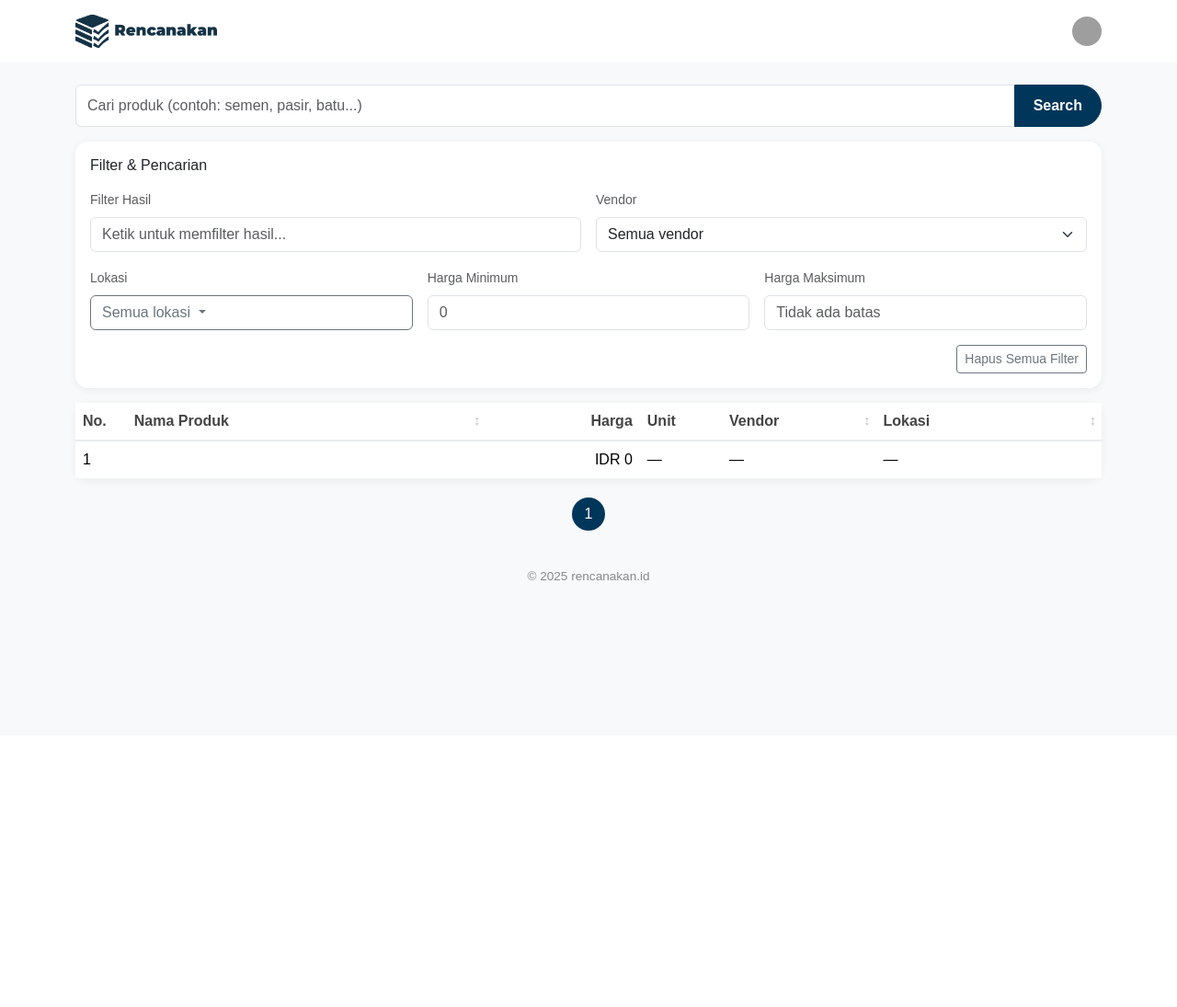
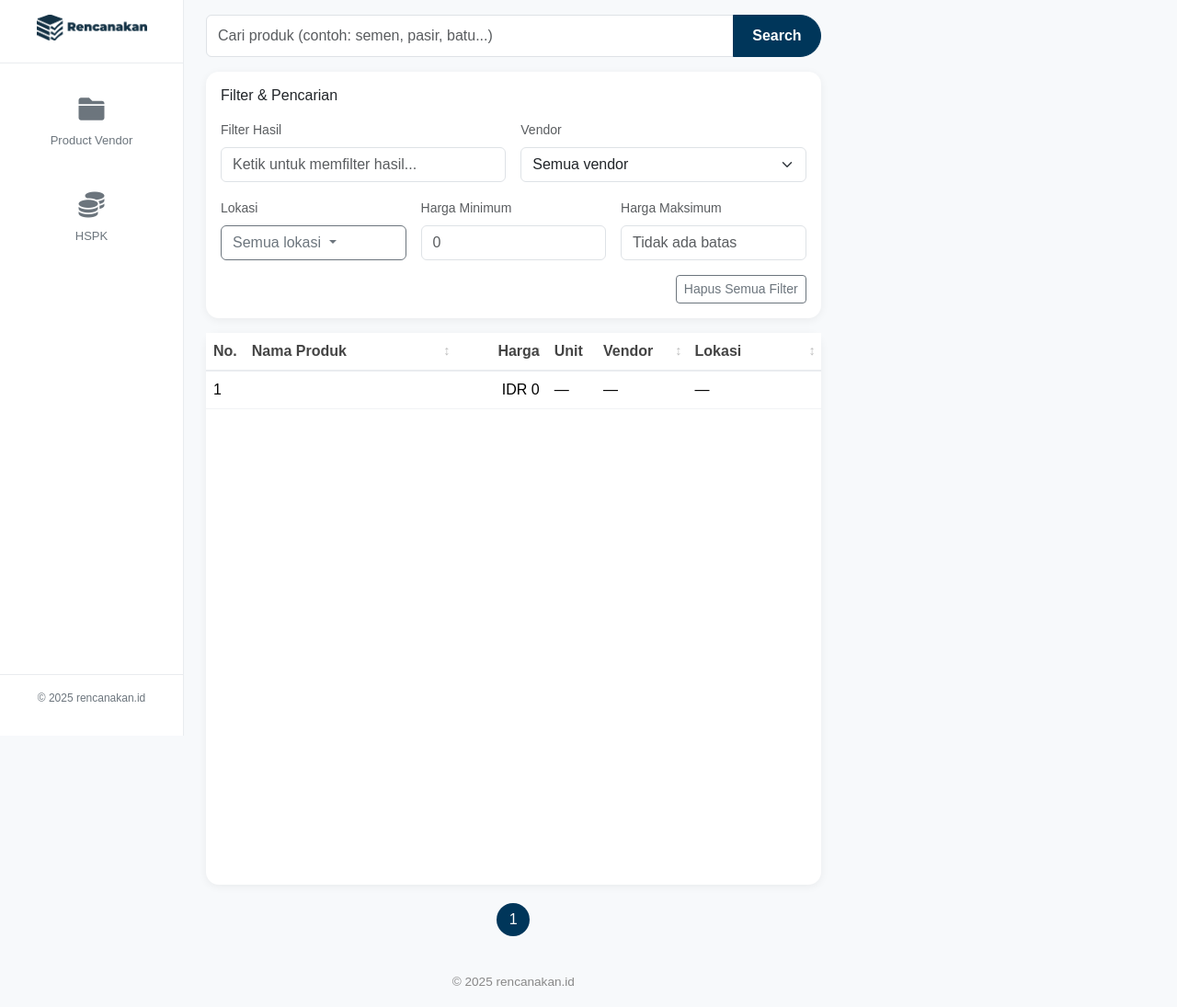
Before and after one commit to ppl-03/price-scraper-rencanakan-api, a Django app: template dashboard/templates/dashboard/home.html in a window 1280 px wide. Shown: the whole page at 92% size. Before the commit the page ends 631 px from the top, so only its background shows below. Run offline with Django 5.2, Linux system fonts and the light colour scheme; the template is opened without the code that fills it, so the values that code supplies are empty; grey boxes are pictures that could not be loaded.

Commit message:
[GREEN] Implement Navbar to dashboard and gov wage page

```diff
--- /dev/null
+++ b/dashboard/templates/dashboard/base_with_sidebar.html
@@ -0,0 +1,212 @@
+<!DOCTYPE html>
+<html lang="id">
+<head>
+    <meta charset="UTF-8">
+    <meta name="viewport" content="width=device-width, initial-scale=1.0">
+    <title>{% block title %}Rencanakan - Dashboard{% endblock %}</title>
+
+    <!-- Bootstrap CSS -->
+    <link href="https://cdn.jsdelivr.net/npm/bootstrap@5.3.3/dist/css/bootstrap.min.css" rel="stylesheet">
+    <!-- Font Awesome -->
+    <link rel="stylesheet" href="https://cdnjs.cloudflare.com/ajax/libs/font-awesome/6.0.0/css/all.min.css">
+
+    <style>
+        body {
+            font-family: -apple-system, BlinkMacSystemFont, 'Segoe UI', Roboto, 'Helvetica Neue', Arial, sans-serif;
+            background-color: #f8f9fa;
+            margin: 0;
+            padding: 0;
+        }
+
+        /* Sidebar Styles */
+        .sidebar {
+            position: fixed;
+            top: 0;
+            left: 0;
+            height: 100vh;
+            width: 200px;
+            background-color: #ffffff;
+            border-right: 1px solid #e9ecef;
+            display: flex;
+            flex-direction: column;
+            padding: 1rem 0;
+            z-index: 1000;
+        }
+
+        .sidebar-logo {
+            padding: 0 1rem 1.5rem 1rem;
+            text-align: center;
+            border-bottom: 1px solid #e9ecef;
+            margin-bottom: 1rem;
+        }
+
+        .sidebar-logo img {
+            max-width: 120px;
+            height: auto;
+        }
+
+        .sidebar-logo .logo-icon {
+            width: 40px;
+            height: 40px;
+            background: #00365a;
+            border-radius: 8px;
+            display: inline-flex;
+            align-items: center;
+            justify-content: center;
+            color: white;
+            font-size: 1.25rem;
+            margin-bottom: 0.5rem;
+        }
+
+        .sidebar-logo .logo-text {
+            font-size: 1.25rem;
+            font-weight: 700;
+            color: #212529;
+            margin: 0;
+        }
+
+        .sidebar-nav {
+            flex: 1;
+            padding: 0;
+        }
+
+        .nav-item {
+            list-style: none;
+            margin-bottom: 0.5rem;
+        }
+
+        .nav-link {
+            display: flex;
+            flex-direction: column;
+            align-items: center;
+            justify-content: center;
+            padding: 1.25rem 1rem;
+            text-decoration: none;
+            color: #6c757d;
+            border-radius: 12px;
+            margin: 0 0.75rem;
+            transition: all 0.2s ease;
+            text-align: center;
+            gap: 0.5rem;
+        }
+
+        .nav-link:hover {
+            background-color: #f8f9fa;
+            color: #00365a;
+        }
+
+        .nav-link.active {
+            background-color: #00365a;
+            color: white;
+        }
+
+        .nav-link i {
+            font-size: 1.75rem;
+            margin-bottom: 0.25rem;
+        }
+
+        .nav-link-text {
+            font-size: 0.813rem;
+            font-weight: 500;
+            line-height: 1.2;
+        }
+
+        .sidebar-footer {
+            padding: 1rem;
+            text-align: center;
+            font-size: 0.75rem;
+            color: #6c757d;
+            border-top: 1px solid #e9ecef;
+            margin-top: auto;
+        }
+
+        /* Main Content */
+        .main-content {
+            margin-left: 200px;
+            min-height: 100vh;
+            padding: 0;
+        }
+
+        /* Responsive */
+        @media (max-width: 768px) {
+            .sidebar {
+                width: 80px;
+            }
+
+            .sidebar-logo .logo-text {
+                display: none;
+            }
+
+            .nav-link {
+                padding: 1rem 0.5rem;
+            }
+
+            .nav-link i {
+                font-size: 1.5rem;
+            }
+
+            .nav-link-text {
+                font-size: 0.7rem;
+            }
+
+            .main-content {
+                margin-left: 80px;
+            }
+        }
+    </style>
+
+    {% block extra_css %}{% endblock %}
+</head>
+<body>
+    <div class="d-flex">
+        <!-- Sidebar -->
+        <nav class="sidebar">
+            <div class="sidebar-logo">
+                {% load static %}
+                <!-- Rencanakan Logo -->
+                <img src="{% static 'dashboard/images/rencanakan_logo.png' %}"
+                     alt="Rencanakan"
+                     onerror="this.style.display='none'; document.getElementById('logo-fallback').style.display='block';">
+                <!-- Fallback if image doesn't load -->
+                <div id="logo-fallback" style="display: none;">
+                    <div class="logo-icon">
+                        <i class="fas fa-cube"></i>
+                    </div>
+                    <div class="logo-text">Rencanakan</div>
+                </div>
+            </div>
+
+            <ul class="sidebar-nav">
+                <li class="nav-item">
+                    <a class="nav-link {% if request.resolver_match.url_name == 'dashboard_home' %}active{% endif %}"
+                       href="{% url 'dashboard:dashboard_home' %}">
+                        <i class="fas fa-folder"></i>
+                        <span class="nav-link-text">Product Vendor</span>
+                    </a>
+                </li>
+                <li class="nav-item">
+                    <a class="nav-link {% if request.resolver_match.url_name == 'gov_wage_page' %}active{% endif %}"
+                       href="{% url 'dashboard:gov_wage_page' %}">
+                        <i class="fas fa-coins"></i>
+                        <span class="nav-link-text">HSPK</span>
+                    </a>
+                </li>
+            </ul>
+
+            <div class="sidebar-footer">
+                © 2025 rencanakan.id
+            </div>
+        </nav>
+
+        <!-- Main Content -->
+        <main class="main-content">
+            {% block content %}
+            {% endblock %}
+        </main>
+    </div>
+
+    <!-- Bootstrap JS -->
+    <script src="https://cdn.jsdelivr.net/npm/bootstrap@5.3.3/dist/js/bootstrap.bundle.min.js"></script>
+    {% block extra_js %}{% endblock %}
+</body>
+</html>
--- a/dashboard/templates/dashboard/home.html
+++ b/dashboard/templates/dashboard/home.html
@@ -1,12 +1,10 @@
-<!doctype html>
-<html lang="id">
-<head>
-  <meta charset="utf-8">
-  <title>Harga Satuan – Rencanakan</title>
-  <meta name="viewport" content="width=device-width, initial-scale=1">
-  {% load static %}
-  <link href="https://cdn.jsdelivr.net/npm/bootstrap@5.3.3/dist/css/bootstrap.min.css" rel="stylesheet">
-  <style>
+{% extends 'dashboard/base_with_sidebar.html' %}
+
+{% block title %}Harga Satuan – Rencanakan{% endblock %}
+
+{% block extra_css %}
+{% load static %}
+<style>
     /* Right-align price column */
     .price-align-right, .c-price {
       text-align: right !important;
@@ -21,6 +19,9 @@
 
     .content-wrapper{ margin-top:24px; }
     .card{ border:none; border-radius:14px; box-shadow:0 2px 10px rgba(0,0,0,.06); }
+
+    /* Results card minimum height for consistency */
+    #resultsCard { min-height: 600px; }
 
     .table thead{ background:#fff; border-bottom:2px solid #e9ecef; }
     .table th{ border:none; color:#444; font-weight:600; user-select:none; cursor:pointer; }
@@ -166,21 +167,12 @@
 
     .footer{ margin-top:40px; font-size:.85rem; color:#888; text-align:center; }
   </style>
-</head>
-<body>
-  <!-- Top bar with logo only -->
-  <header class="topbar py-3">
-    <div class="container d-flex align-items-center justify-content-between">
-      <div class="brand-wrap">
-        <img class="brand-logo" src="{% static 'dashboard/images/rencanakan_logo.png' %}" alt="Rencanakan logo">
-      </div>
-      <div class="d-flex align-items-center gap-3">
-        <img class="avatar" src="https://i.imgur.com/7k12rjS.png" alt="profile">
-      </div>
-    </div>
-  </header>
+{% endblock %}
 
-  <div class="container content-wrapper">
+{% block content %}
+  <!-- Main content wrapper -->
+  <div class="container-fluid px-4 py-3">
+    <!-- Removed old topbar header since navbar is now in sidebar -->
 
     <!-- Oval warning banner ABOVE the search bar (only if messages exist) -->
     {% if messages %}
@@ -196,7 +188,7 @@
     {% endif %}
 
     <!-- Backend search (hits your scrapers) -->
-    <form id="searchForm" action="{% url 'home' %}" method="get" class="mb-3" novalidate>
+    <form id="searchForm" action="{% url 'dashboard:dashboard_home' %}" method="get" class="mb-3" novalidate>
       <div class="input-group">
         <input id="qInput" type="text" name="q" class="form-control"
                placeholder="Cari produk (contoh: semen, pasir, batu...)"
@@ -266,7 +258,7 @@
     </div>
 
     <!-- Results card -->
-    <div class="card">
+    <div id="resultsCard" class="card">
       <!-- Inline loading state -->
       <div id="loadingInline" class="loading-inline">
         <output id="loadingStatus" class="loading-panel" aria-live="polite" aria-label="Mengambil harga">
@@ -342,8 +334,9 @@
 
     <div class="footer">© 2025 rencanakan.id</div>
   </div>
+{% endblock %}
 
-  <script src="https://cdn.jsdelivr.net/npm/bootstrap@5.3.3/dist/js/bootstrap.bundle.min.js"></script>
+{% block extra_js %}
   <script>
     // ---------- Price formatting: "IDR 30,400" (code, comma thousands, NO decimals) ----------
     const idf = new Intl.NumberFormat("en-US", {
@@ -944,6 +937,5 @@
       </div>
     </div>
   </div>
-
-</body>
-</html>
+  </script>
+{% endblock %}
--- a/dashboard/urls.py
+++ b/dashboard/urls.py
@@ -4,9 +4,11 @@ from dashboard.views import home
 from . import views
 from . import gov_wage_views
 
+app_name = 'dashboard'
+
 urlpatterns = [
     path("admin/", admin.site.urls),
-    path("", home, name="home"),
+    path("", home, name="dashboard_home"),
     path("scrape/gemilang/", views.trigger_scrape, name="trigger_scrape"),
 
     # Curated prices (ItemPriceProvince)
--- a/dashboard/views.py
+++ b/dashboard/views.py
@@ -1902,7 +1902,7 @@ def _clean_and_dedupe_prices(prices: list[dict]) -> list[dict]:
 # ---------------- views ----------------
 @require_GET
 def home(request):
-    keyword = request.GET.get("q", "semen")
+    keyword = request.GET.get("q", "pasir")
 
     # Scrape prices from all vendors
     prices = _scrape_all_vendors(request, keyword)
@@ -1921,7 +1921,7 @@ def home(request):
 
 @require_POST
 def trigger_scrape(request):
-    keyword = request.POST.get("q", "semen")
+    keyword = request.POST.get("q", "pasir")
     counts = {
         "gemilang": _run_vendor_to_count(request, keyword, (lambda: (create_gemilang_scraper(), GemilangUrlBuilder())), GEMILANG_SOURCE),
         "depo": _run_vendor_to_count(request, keyword, (lambda: (create_depo_scraper(), DepoUrlBuilder())), DEPO_BANGUNAN_SOURCE, _depo_fallback),
```
Also changed, not shown: dashboard/gov_wage_views.py (+70 -70 lines), dashboard/templates/dashboard/gov_wage_page.html (+26 -121 lines), dashboard/templates/dashboard/gov_wage_page_clean.html (added).
